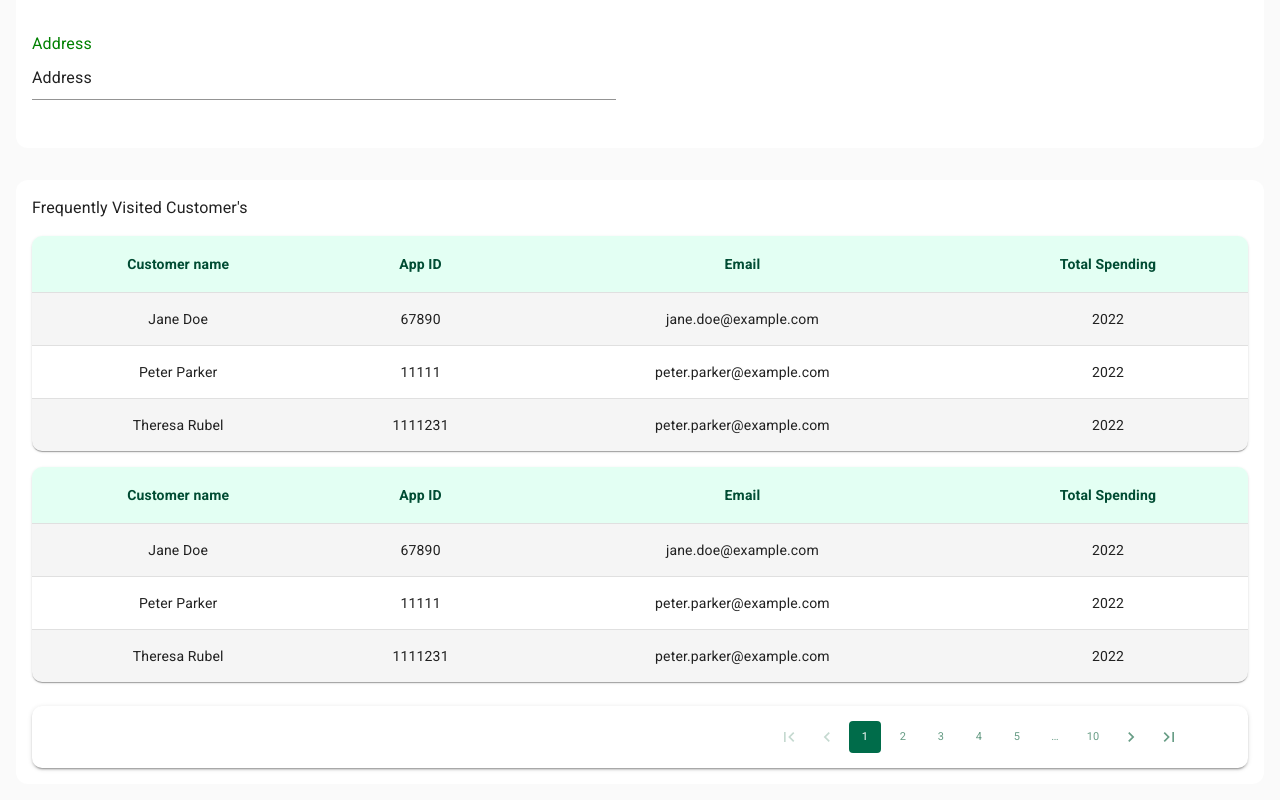
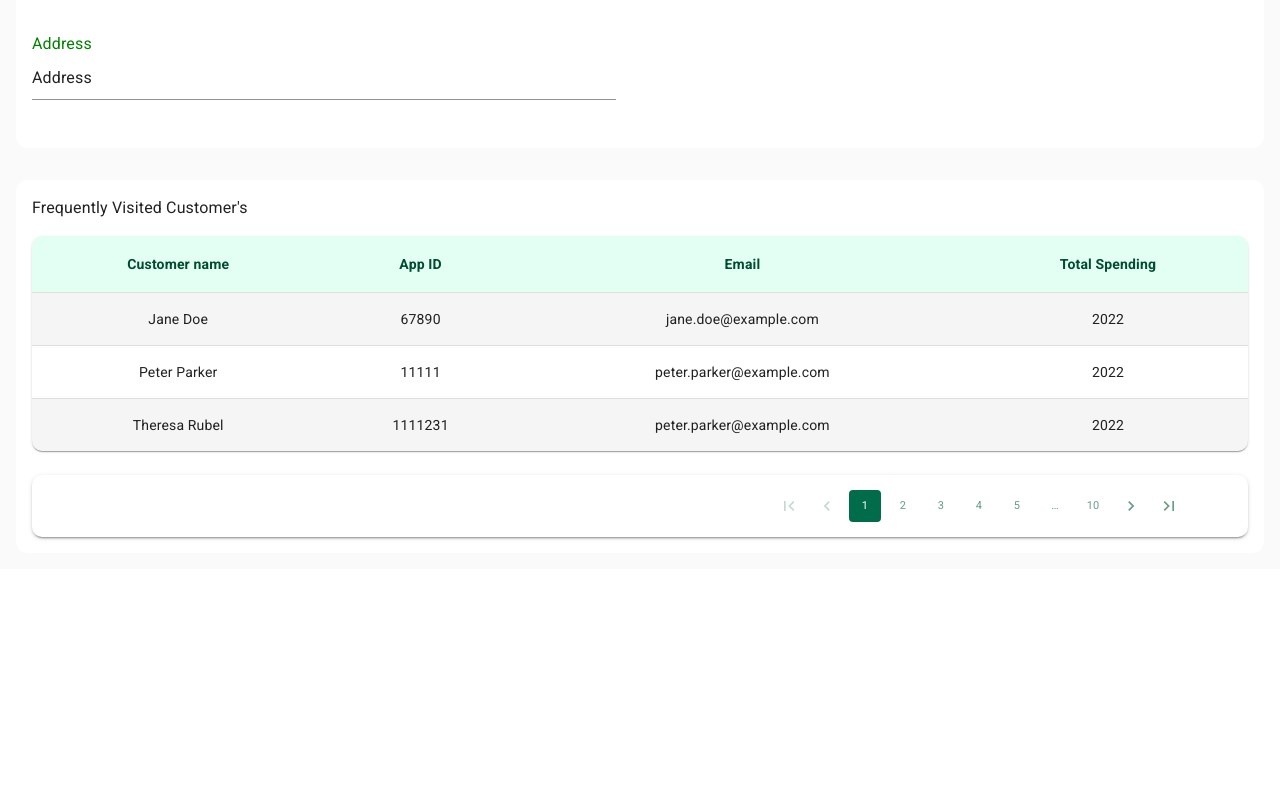
Before and after one commit to salman-webpro/easy-buy-dashboard, a React (Vite) app: page /store-profile in a window 1280 px wide. Shown: the part 965-1765 px from the top of the page. After the commit the page ends 1534 px from the top, so only its background shows below. Built offline with nearby package versions, Linux system fonts and the light colour scheme.

Commit message:
restroing continue

```diff
--- a/src/components/storeProfile/StoreCustomerTable.jsx
+++ b/src/components/storeProfile/StoreCustomerTable.jsx
@@ -116,47 +116,6 @@ export default function DataTable({ data, headers }) {
                     </TableBody>
                 </Table>
             </TableContainer>
-            <TableContainer component={Paper} sx={{ borderRadius: '10px' }}>
-                <Table sx={{ minWidth: 650, overflowY: 'scroll' }} aria-label='simple table'>
-                    <TableHead>
-                        <TableRow>
-                            {headers.map((header) => (
-                                <StyledTableCell
-                                    key={header.label}
-                                    align='center'
-                                    onClick={() => requestSort(header.key)}
-                                    sx={{
-                                        cursor: 'pointer',
-                                        fontWeight: 'bold',
-                                        bgcolor: 'primary.50',
-                                    }}
-                                >
-                                    {header.label}
-                                    {sortConfig.key === header.key && (
-                                        <span>{sortConfig.direction === 'asc' ? '↑' : '↓'}</span>
-                                    )}
-                                </StyledTableCell>
-                            ))}
-                        </TableRow>
-                    </TableHead>
-                    <TableBody>
-                        {sortedData.map((row, index) => (
-                            <StyledTableRow key={index}>
-                                {headers.map((header) => (
-                                    <>
-                                        <StyledTableCell key={header.key} align='center'>
-                                            {header.key === 'name' && row[header.key]}
-                                            {header.key === 'id' && row[header.key]}
-                                            {header.key === 'email' && row[header.key]}
-                                            {header.key === 'total' && row[header.key]}
-                                        </StyledTableCell>
-                                    </>
-                                ))}
-                            </StyledTableRow>
-                        ))}
-                    </TableBody>
-                </Table>
-            </TableContainer>
             <TablePaginate
                 totalPages={totalPages}
                 currentPage={currentPage}
```
